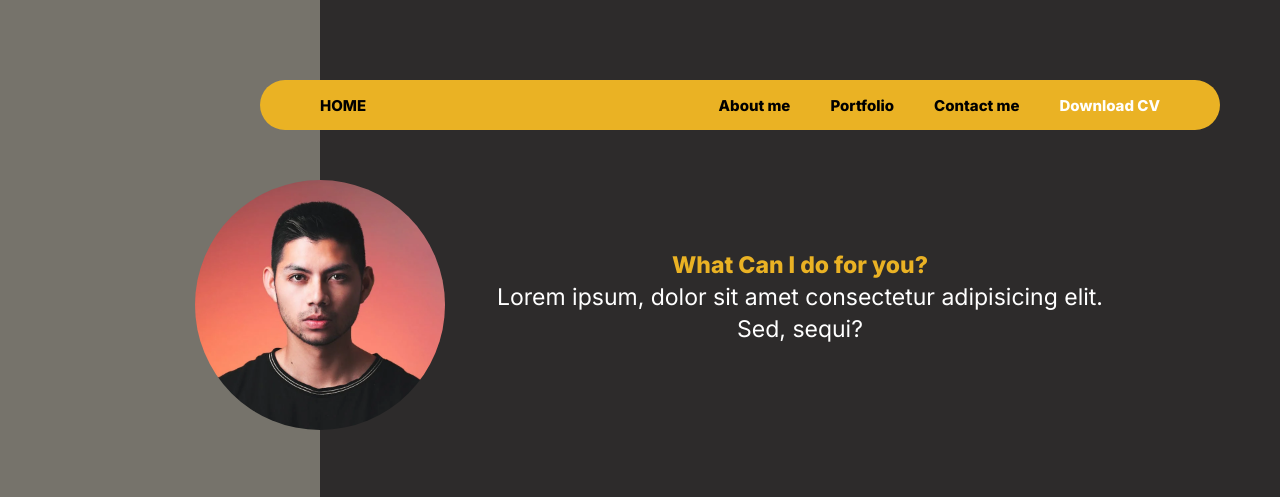
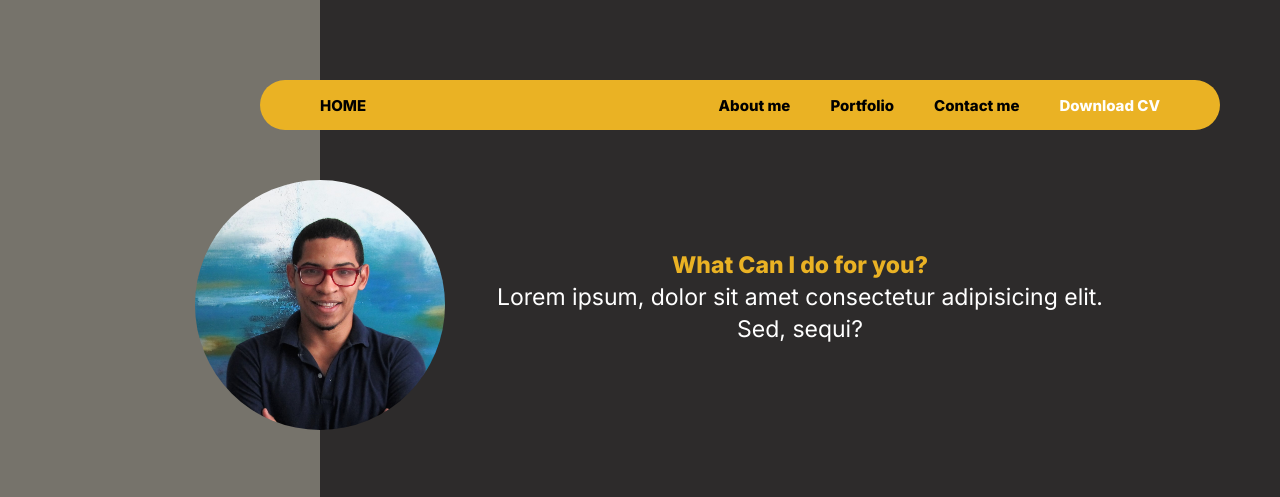
Before and after one commit to afmarquinho/PORTFOLIO, a plain HTML site: page index.html in a window 1280 px wide. Shown: the top 497 px of the page. Drawn offline with Linux system fonts and the light colour scheme; a web font is replaced by a local one.

Commit message:
se ajusta foto

```diff
--- a/app.css
+++ b/app.css
@@ -182,7 +182,7 @@ body {
 /* IMAGEN */
 
 .imagen {
-  background-image: url(./assets/pexels-photo-3211476.webp);
+  background-image: url(./assets/foto/IMG_1234\ \(2\).WEBP);
   background-position: center;
   background-size: cover;
   width: 20rem;
```
